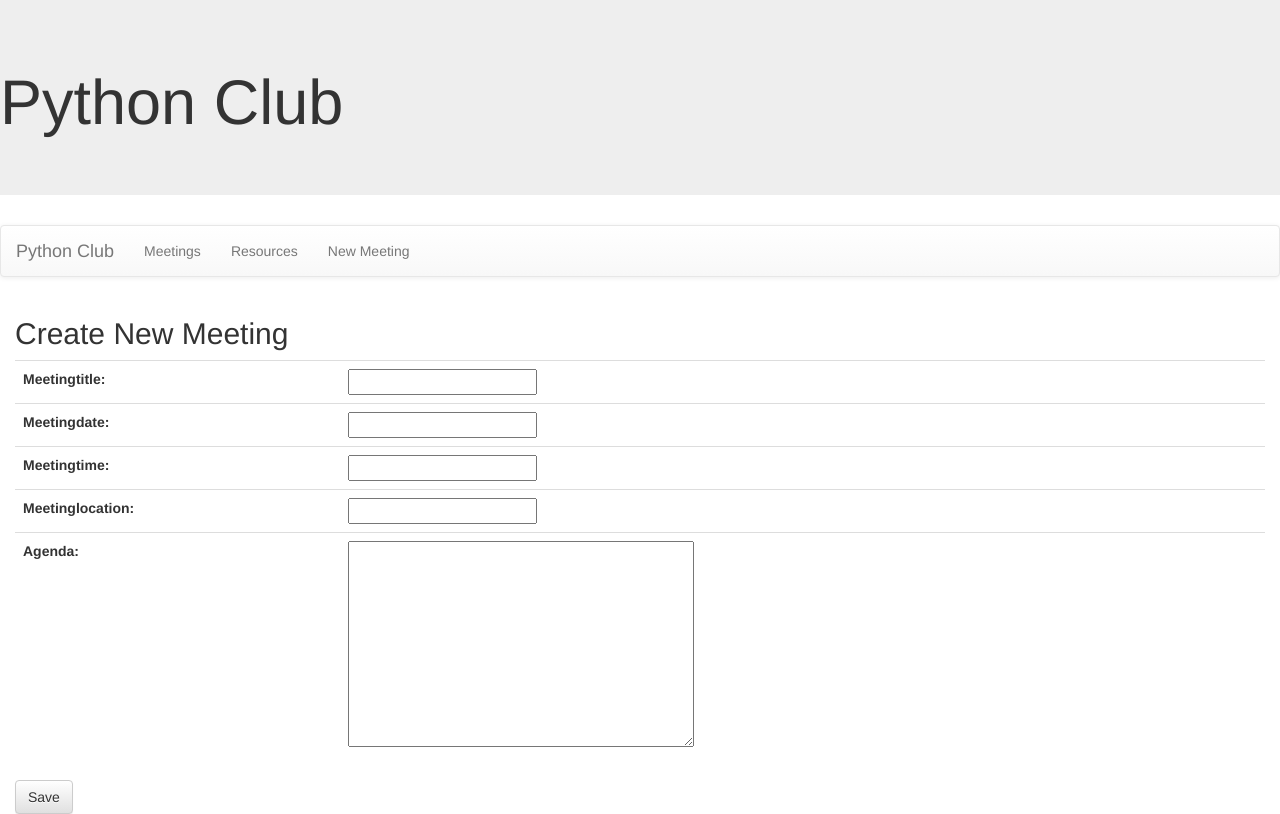
After one commit to ChibiMuse/IT_112_Projects, a Django app: page /Club/newmeeting/ in a window 1280 px wide. The commit adds this page. Run offline with Django 3.2, Linux system fonts and the light colour scheme; some libraries are stand-ins or nearby versions.

Commit message:
Adds forms for adding new meeting and resource

```diff
--- /dev/null
+++ b/Club/forms.py
@@ -0,0 +1,13 @@
+from django import forms
+from .models import Meetings, MeetingMinutes, Resource, Event
+
+
+class MeetingsForm(forms.ModelForm):
+    class Meta:
+        model=Meetings
+        fields='__all__'
+
+class ResourceForm(forms.ModelForm):
+    class Meta:
+        model=Resource
+        fields='__all__'
--- a/Club/models.py
+++ b/Club/models.py
@@ -11,6 +11,7 @@ class Meetings(models.Model):
     meetingtitle=models.CharField(max_length=255)
     meetingdate=models.DateField()
     meetingtime=models.TimeField()
+
     meetinglocation=models.CharField(max_length=255)
     agenda=models.TextField(null=True, blank=True)
 
--- /dev/null
+++ b/Club/templates/Club/newmeeting.html
@@ -0,0 +1,16 @@
+{% extends 'base.html' %}
+{% block content %}
+<h2>Create New Meeting</h2>
+<form method='POST' class="post-form">
+<table class='table'>
+
+        {% csrf_token %}
+        {{ form.as_table }}
+
+
+</table>
+<button type="submit" class="save btn btn-default">
+    Save
+</button>
+</form>
+{% endblock %}
--- a/Club/templates/Club/resources.html
+++ b/Club/templates/Club/resources.html
@@ -24,6 +24,6 @@
 
 
 </table>
-
+<li><a href="{% url 'newresource' %}"> New Resource</a></li>
 
 {% endblock %}
--- a/Club/templates/base.html
+++ b/Club/templates/base.html
@@ -18,6 +18,7 @@
 <ul class="nav navbar-nav">
 <li><a href="{% url 'meetings' %}"> Meetings</a></li>
 <li><a href="{% url 'resources' %}"> Resources</a></li>
+<li><a href="{% url 'newmeeting' %}"> New Meeting</a></li>
 </ul>
 </div>
 </nav>
--- a/Club/urls.py
+++ b/Club/urls.py
@@ -6,4 +6,6 @@ urlpatterns = [
    path('getmeeting/', views.getmeeting, name='meetings'),
    path('getresource/', views.getresource, name='resources'),
    path('meetingdetails/<int:id>', views.getmeetingdetails, name='meetingdetails'),
+   path('newmeeting/', views.newMeeting, name='newmeeting'),
+   path('newresource/', views.newResource, name='newresource'),
 ]
--- a/Club/views.py
+++ b/Club/views.py
@@ -1,5 +1,6 @@
 from django.shortcuts import render, get_object_or_404, get_list_or_404
 from .models import Meetings, Resource, MeetingMinutes, Event
+from .forms import MeetingsForm, ResourceForm
 
 # Create your views here.
 def index(request):
@@ -32,3 +33,29 @@ def getmeetingdetails(request, id):
 
     }
     return render(request, 'Club/meetingdetails.html', context=context)
+
+#form methods
+
+def newMeeting(request):
+    form=MeetingsForm
+    if request.method=='POST':
+        form=MeetingsForm(request.POST)
+        if form.is_valid():
+            post=form.save(commit=True)
+            post.save()
+            form=MeetingsForm()
+    else:
+        form=MeetingsForm()
+    return render(request, 'Club/newmeeting.html', {'form': form})
+
+def newResource(request):
+    form=ResourceForm
+    if request.method=='POST':
+        form=ResourceForm(request.POST)
+        if form.is_valid():
+            post=form.save(commit=True)
+            post.save()
+            form=ResourceForm()
+    else:
+        form=ResourceForm()
+    return render(request, 'Club/newresource.html', {'form': form})
```
Also changed, not shown: Club/templates/Club/newresource.html (added, +16 -0 lines).
